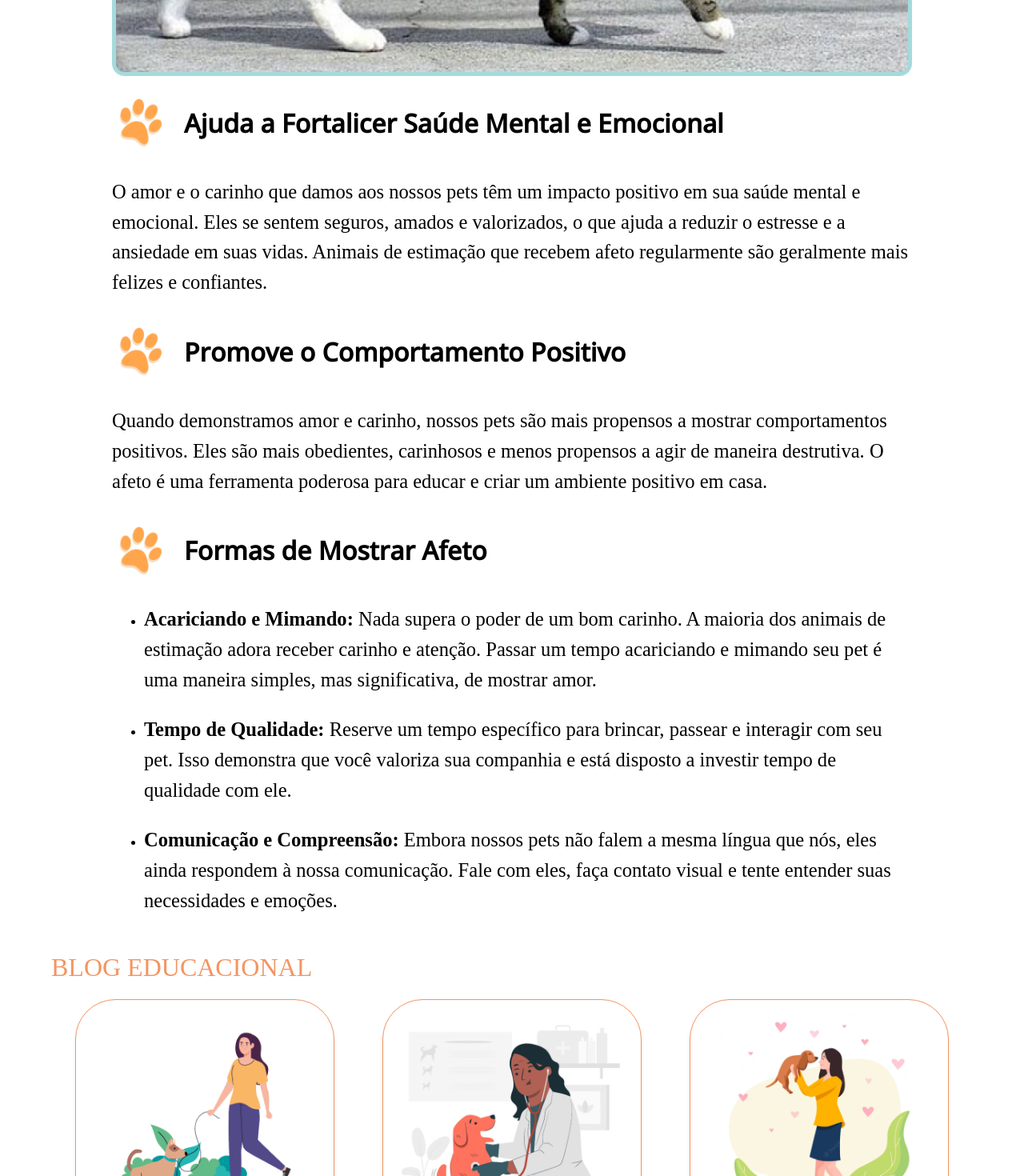
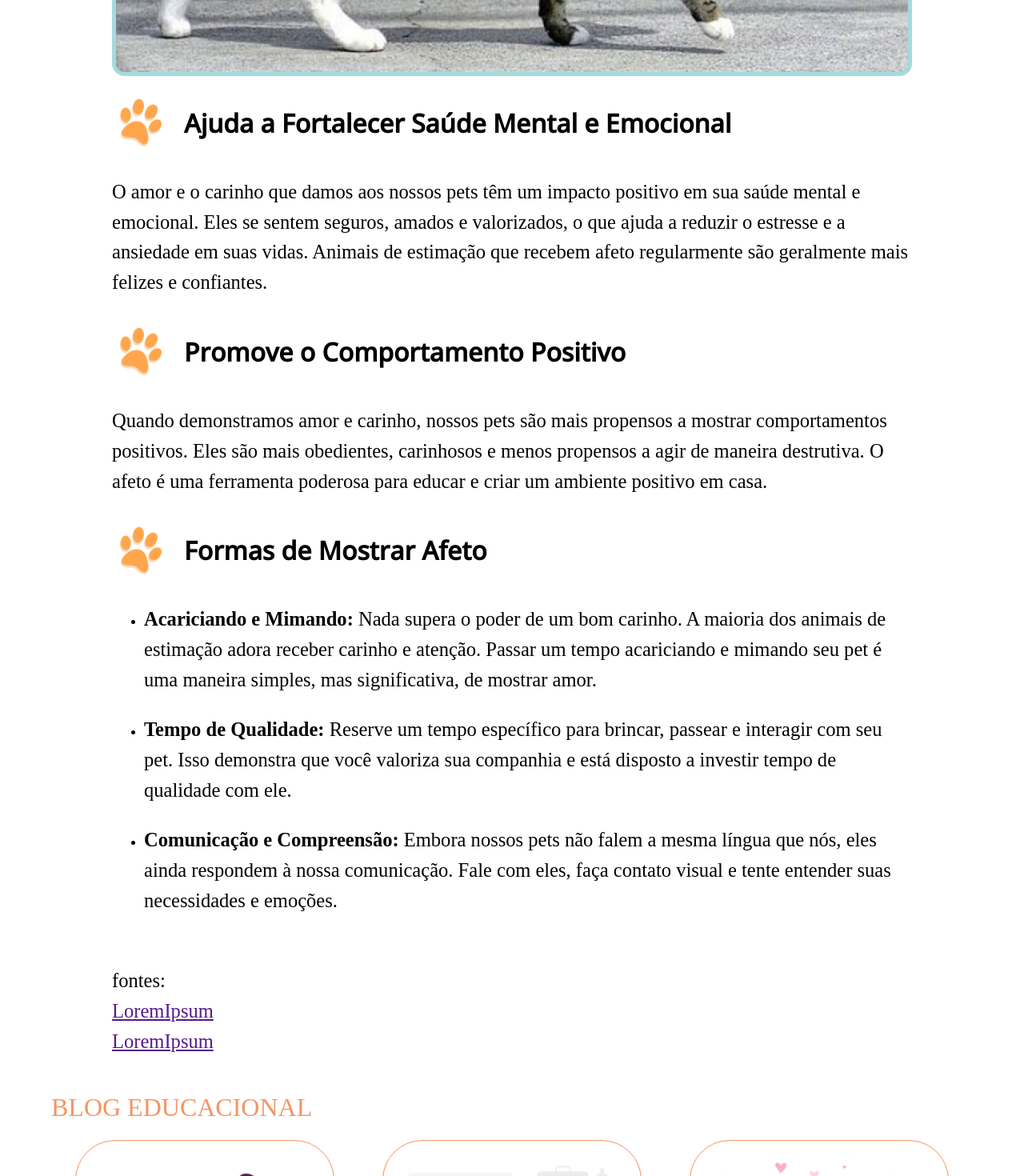
Before and after one commit to marco0antonio0/trabalho_extensao_medVet, a Next.js app in the folder site/: page /blog/amor-aos-animais in a window 1280 px wide. Shown: the part 1860-3330 px from the top of the page at 80% size. Built offline with nearby package versions, Linux system fonts and the light colour scheme; a web font is replaced by a local one.

Commit message:
aplicando melhorias

```diff
--- a/site/src/pages/blog/amor-aos-animais.js
+++ b/site/src/pages/blog/amor-aos-animais.js
@@ -51,7 +51,7 @@ export default function Home() {
 
             {/* Terceiro texto */}
             <Widegt_Post_text
-              titulo="Ajuda a Fortalicer Saúde Mental e Emocional"
+              titulo="Ajuda a Fortalecer Saúde Mental e Emocional"
               texto={`O amor e o carinho que damos aos nossos pets têm um impacto positivo em sua saúde mental e emocional. Eles se sentem seguros, amados e valorizados, o que ajuda a reduzir o estresse e a ansiedade em suas vidas. Animais de estimação que recebem afeto regularmente são geralmente mais felizes e confiantes.`}
             />
             <Widegt_Post_text
@@ -66,6 +66,12 @@ export default function Home() {
 - **Tempo de Qualidade:** Reserve um tempo específico para brincar, passear e interagir com seu pet. Isso demonstra que você valoriza sua companhia e está disposto a investir tempo de qualidade com ele.
 
 - **Comunicação e Compreensão:** Embora nossos pets não falem a mesma língua que nós, eles ainda respondem à nossa comunicação. Fale com eles, faça contato visual e tente entender suas necessidades e emoções.
+
+\\
+fontes:
+\\
+[LoremIpsum]()\\
+[LoremIpsum]()
 `}
             />
 
```
Also changed, not shown: site/src/pages/blog/boas-praticas.js (+7 -1 lines), site/src/pages/blog/sobre-nos.js (+3 -4 lines), site/public/images/banner_image_project.svg (added), 1 other file (tests, documents, lock files or other folders).
